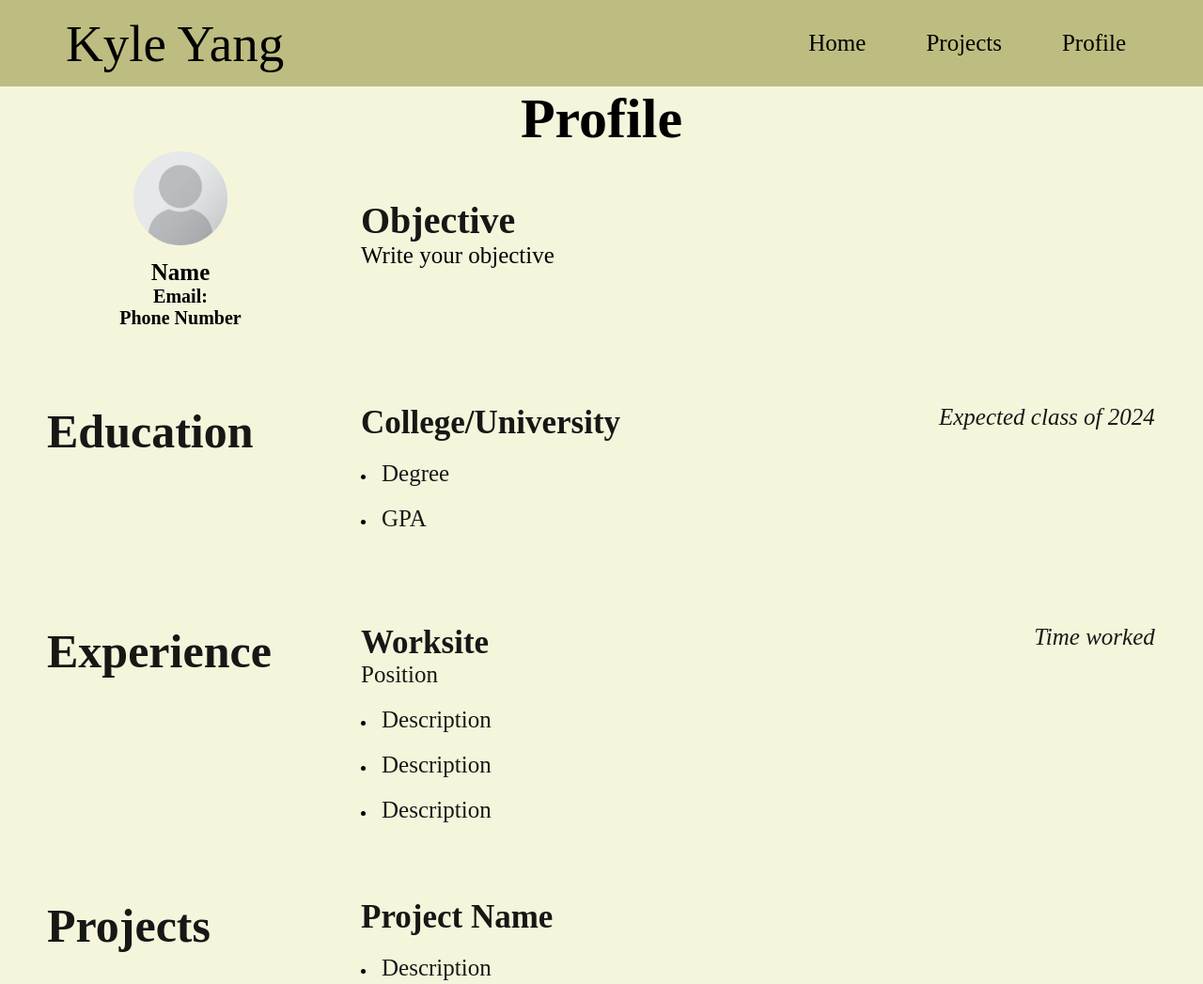
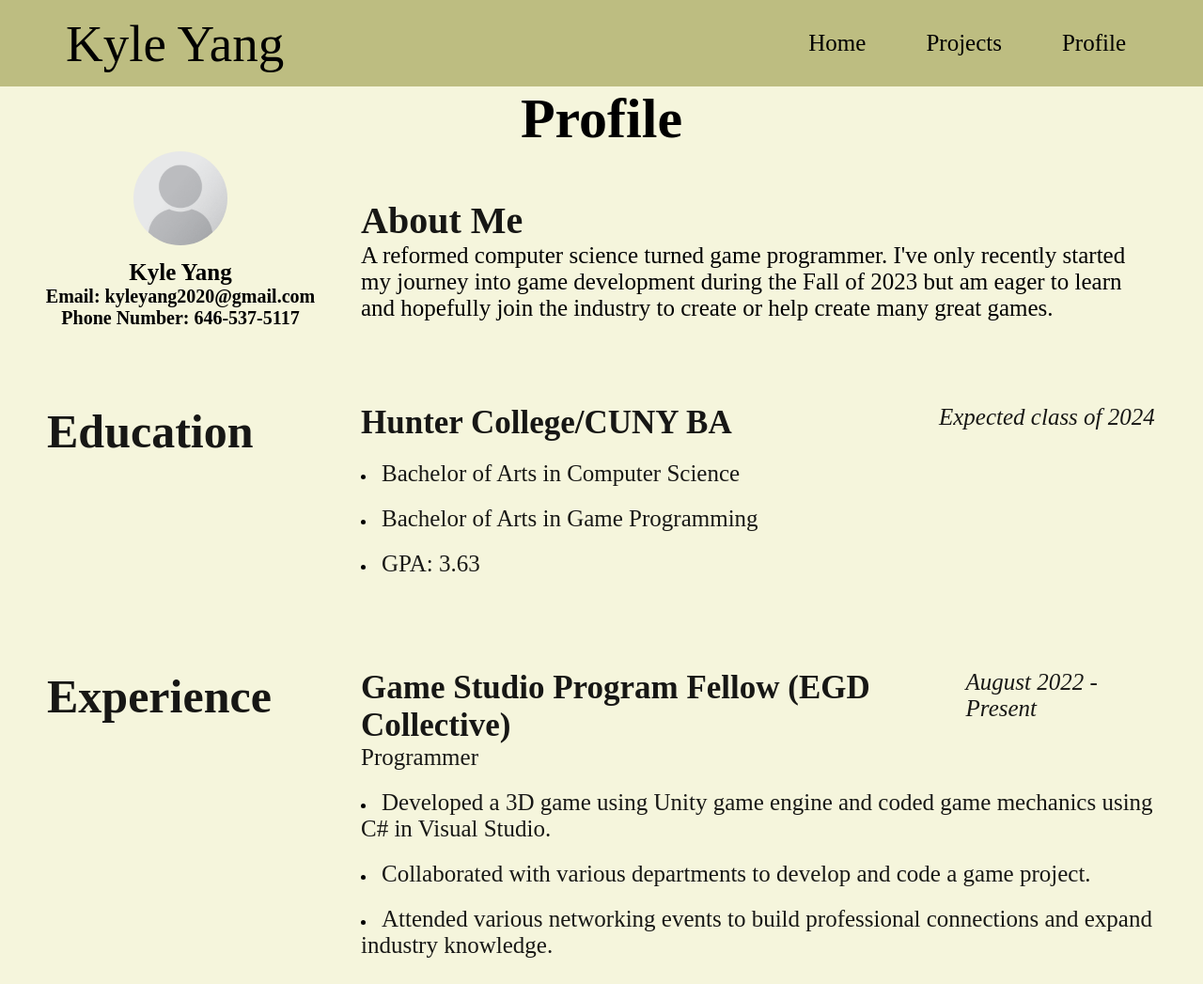
Before and after one commit to kyleyang2020/website, a plain HTML site: page profile.html in a window 1280 px wide. Shown: the top 1047 px of the page at 94% size. Drawn offline with Linux system fonts and the light colour scheme.

Commit message:
updated profile

```diff
--- a/profile.html
+++ b/profile.html
@@ -36,15 +36,18 @@
                 </div>
 
                 <div class="portrait-title">
-                    <h2>Name</h2>
-                    <h3>Email:</h3>
-                    <h3>Phone Number</h3>
+                    <h2>Kyle Yang</h2>
+                    <h3>Email: kyleyang2020@gmail.com</h3>
+                    <h3>Phone Number: 646-537-5117</h3>
                 </div>
             </div>
 
             <div class="obj">
-                <h5>Objective</h5>
-                <p>Write your objective</p>
+                <h5>About Me</h5>
+                <p>A reformed computer science turned game programmer. I've only recently started my journey into
+                    game development during the Fall of 2023 but am eager to learn and hopefully join the industry
+                    to create or help create many great games.
+                </p>
             </div>
         </div>
 
@@ -55,11 +58,12 @@
 
             <div class="info">
                 <div class="loc-info">
-                    <h5>College/University</h5>
+                    <h5>Hunter College/CUNY BA</h5>
                     <span>Expected class of 2024</span>
                 </div>
-                <li><p>Degree</p></li>
-                <li><p>GPA</p></li>
+                <li><p>Bachelor of Arts in Computer Science</p></li>
+                <li><p>Bachelor of Arts in Game Programming</p></li>
+                <li><p>GPA: 3.63</p></li>
             </div>
         </div>
         <br>
@@ -70,13 +74,15 @@
 
             <div class="info">
                 <div class="loc-info">
-                    <h5>Worksite</h5>
-                    <span>Time worked</span>
+                    <h5>Game Studio Program Fellow (EGD Collective) </h5>
+                    <span>August 2022 - Present</span>
                 </div>
-                <p>Position</p>
-                <li><p>Description</p></li>
-                <li><p>Description</p></li>
-                <li><p>Description</p></li>
+                <p>Programmer</p>
+                <li><p>Developed a 3D game using Unity game engine and coded game mechanics using C# in
+                    Visual Studio.</p></li>
+                <li><p>Collaborated with various departments to develop and code a game project.</p></li>
+                <li><p>Attended various networking events to build professional connections and expand
+                    industry knowledge.</p></li>
             </div>
         </div>
 
```
Also changed, not shown: projects.css (line endings or trailing spaces).
